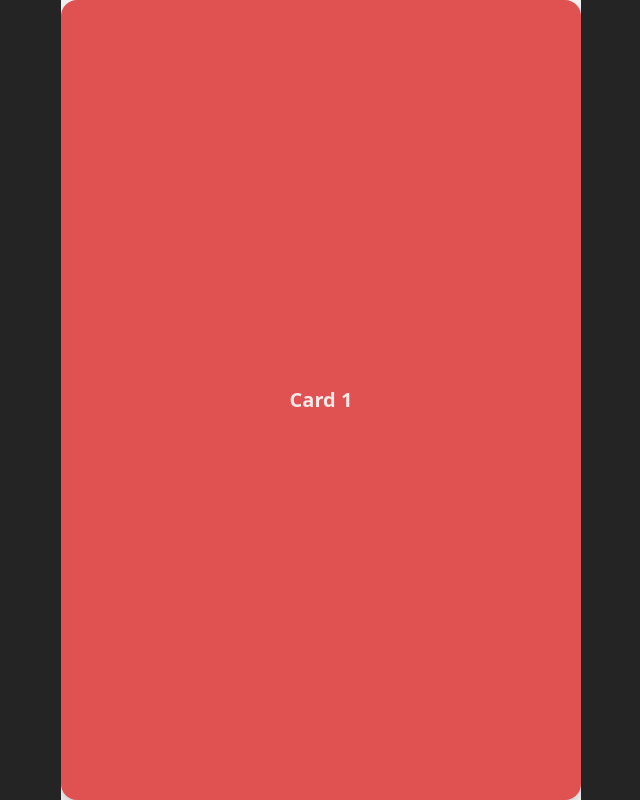
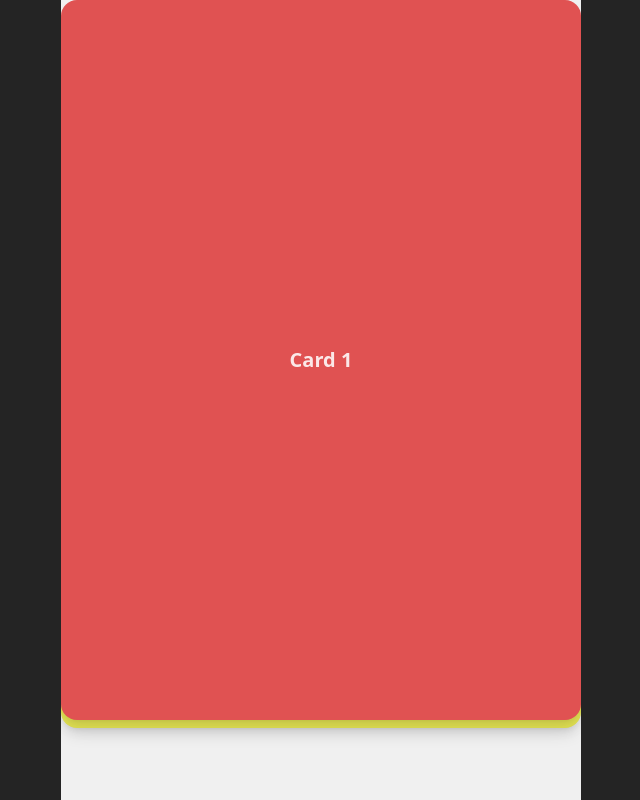
Before and after one commit to raghavawasthi24/tinder-app, a React (Vite) app: page / in a window 1280 px wide. Shown: the whole page, without its empty margins (319-959 px from the left). Built offline with nearby package versions, Linux system fonts and the light colour scheme.

Commit message:
chore: code splitting

```diff
--- a/src/App.tsx
+++ b/src/App.tsx
@@ -1,16 +1,7 @@
 import React, { useState } from "react";
 import "./App.css";
-
-const cards = [
-    "Card 1",
-    "Card 2",
-    "Card 3",
-    "Card 4",
-    "Card 1",
-    "Card 2",
-    "Card 3",
-    "Card 4",
-];
+import { data } from "./constants/data";
+import { Card } from "./components/card";
 
 const App = () => {
     const [topIndex, setTopIndex] = useState(0);
@@ -18,17 +9,13 @@ const App = () => {
     const [isDragging, setIsDragging] = useState(false);
     const [startX, setStartX] = useState(0);
     const [startY, setStartY] = useState(0);
+    const [lastActioned, setLastActioned] = useState<any>("");
+    const [id, setId] = useState<any>(null);
 
     const SWIPE_X = 150;
     const SWIPE_Y = 200;
 
     // Mouse events
-    const handleMouseDown = (e: React.MouseEvent) => {
-        setIsDragging(true);
-        setStartX(e.clientX);
-        setStartY(e.clientY);
-        e.preventDefault();
-    };
 
     const handleMouseMove = (e: React.MouseEvent) => {
         if (!isDragging) return;
@@ -42,12 +29,6 @@ const App = () => {
     };
 
     // Touch events
-    const handleTouchStart = (e: React.TouchEvent) => {
-        setIsDragging(true);
-        const touch = e.touches[0];
-        setStartX(touch.clientX);
-        setStartY(touch.clientY);
-    };
 
     const handleTouchMove = (e: React.TouchEvent) => {
         if (!isDragging) return;
@@ -64,66 +45,68 @@ const App = () => {
     // Shared logic
     const handleSwipeEnd = () => {
         setIsDragging(false);
+        clearTimeout(id);
 
         if (pos.x > SWIPE_X || pos.x < -SWIPE_X) {
-            console.log(pos.x > 0 ? "Swiped Right (X)" : "Swiped Left (X)");
+            console.log(
+                pos.x > 0
+                    ? setLastActioned("Swiped Right")
+                    : setLastActioned("Swiped Left")
+            );
             setPos({ x: pos.x > 0 ? 500 : -500, y: pos.y });
             setTimeout(() => {
-                setTopIndex((prev) => Math.min(prev + 1, cards.length - 1));
+                setTopIndex((prev) => Math.min(prev + 1, data.length - 1));
                 setPos({ x: 0, y: 0 });
             }, 300);
         } else if (pos.y < -SWIPE_Y) {
-            console.log("Swiped Up (Y)");
+            setLastActioned("Swiped Up");
             setPos({ x: 0, y: -700 });
             setTimeout(() => {
-                setTopIndex((prev) => Math.min(prev + 1, cards.length - 1));
+                setTopIndex((prev) => Math.min(prev + 1, data.length - 1));
                 setPos({ x: 0, y: 0 });
             }, 300);
         } else {
             setPos({ x: 0, y: 0 });
         }
+
+        const intervalID = setTimeout(() => {
+            setLastActioned("");
+        }, 2000);
+
+        setId(intervalID);
     };
 
     return (
         <div
-            className="w-full h-screen flex items-center justify-center overflow-hidden relative"
+            className="w-full h-screen flex justify-center overflow-hidden relative"
             onMouseMove={handleMouseMove}
             onMouseUp={handleMouseUp}
             onMouseLeave={handleMouseUp}
             onTouchMove={handleTouchMove}
             onTouchEnd={handleTouchEnd}
         >
-            {cards.slice(topIndex).map((card, i) => {
+            {data.slice(topIndex).map((card, i) => {
                 // console.log("Rendering card", card);
                 const isTop = i === 0;
                 const isSecond = i === 1;
                 return (
-                    <div
-                        key={topIndex + i}
-                        className={`w-full h-full rounded-2xl shadow-lg absolute bg-white flex items-center justify-center text-xl font-bold ${
-                            isTop
-                                ? "z-20 transition-transform duration-100 ease-in-out"
-                                : isSecond
-                                ? "z-15 scale-[0.98]"
-                                : "z-10 scale-[0.95]"
-                        }`}
-                        style={{
-                            transform: isTop
-                                ? `translateX(${pos.x}px) translateY(${pos.y}px)`
-                                : undefined,
-                            backgroundColor: `hsl(${
-                                (topIndex + i) * 60
-                            }, 70%, 60%)`,
-                            cursor: isTop ? "grab" : "default",
-                        }}
-                        onMouseDown={isTop ? handleMouseDown : undefined}
-                        onTouchStart={isTop ? handleTouchStart : undefined}
-                        onDragStart={(e) => e.preventDefault()} // prevent image ghost drag
-                    >
-                        {card}
-                    </div>
+                    <Card
+                        data={card}
+                        topIndex={topIndex}
+                        isTop={isTop}
+                        isSecond={isSecond}
+                        pos={pos}
+                        setIsDragging={setIsDragging}
+                        setStartX={setStartX}
+                        setStartY={setStartY}
+                        index={i}
+                    />
                 );
             })}
+
+            <div className="absolute bottom-0 z-20 text-black text-2xl">
+                {lastActioned}
+            </div>
         </div>
     );
 };
--- /dev/null
+++ b/src/components/action.tsx
@@ -0,0 +1,3 @@
+export const Action = () => {
+
+}
--- /dev/null
+++ b/src/components/card.tsx
@@ -0,0 +1,64 @@
+interface CardProps {
+    data: string;
+    topIndex: number;
+    isTop: boolean;
+    isSecond: boolean;
+    pos: { x: number; y: number };
+    setIsDragging: (isDragging: boolean) => void;
+    setStartX: (startX: number) => void;
+    setStartY: (startY: number) => void;
+    index: number;
+}
+
+export const Card = ({
+    data,
+    topIndex,
+    isTop,
+    isSecond,
+    pos,
+    setIsDragging,
+    setStartX,
+    setStartY,
+    index,
+}: CardProps) => {
+    // Mouse events
+    const handleMouseDown = (e: React.MouseEvent) => {
+        setIsDragging(true);
+        setStartX(e.clientX);
+        setStartY(e.clientY);
+        e.preventDefault();
+    };
+
+    // Touch events
+    const handleTouchStart = (e: React.TouchEvent) => {
+        setIsDragging(true);
+        const touch = e.touches[0];
+        setStartX(touch.clientX);
+        setStartY(touch.clientY);
+    };
+
+    return (
+        <div
+            key={topIndex + index}
+            className={`w-full h-[90%] rounded-2xl shadow-lg absolute bg-white flex items-center justify-center text-xl font-bold ${
+                isTop
+                    ? "z-20 transition-transform ease-in-out"
+                    : isSecond
+                    ? "z-15 translate-y-2"
+                    : "opacity-0"
+            }`}
+            style={{
+                transform: isTop
+                    ? `translateX(${pos.x}px) translateY(${pos.y}px)`
+                    : undefined,
+                backgroundColor: `hsl(${(topIndex + index) * 60}, 70%, 60%)`,
+                cursor: isTop ? "grab" : "default",
+            }}
+            onMouseDown={isTop ? handleMouseDown : undefined}
+            onTouchStart={isTop ? handleTouchStart : undefined}
+            onDragStart={(e) => e.preventDefault()} // prevent image ghost drag
+        >
+            {data}
+        </div>
+    );
+};
--- /dev/null
+++ b/src/constants/data.ts
@@ -0,0 +1,10 @@
+export const data = [
+    "Card 1",
+    "Card 2",
+    "Card 3",
+    "Card 4",
+    "Card 1",
+    "Card 2",
+    "Card 3",
+    "Card 4",
+];
```
Also changed, not shown: src/components/shared/card.tsx (deleted, +0 -57 lines).
